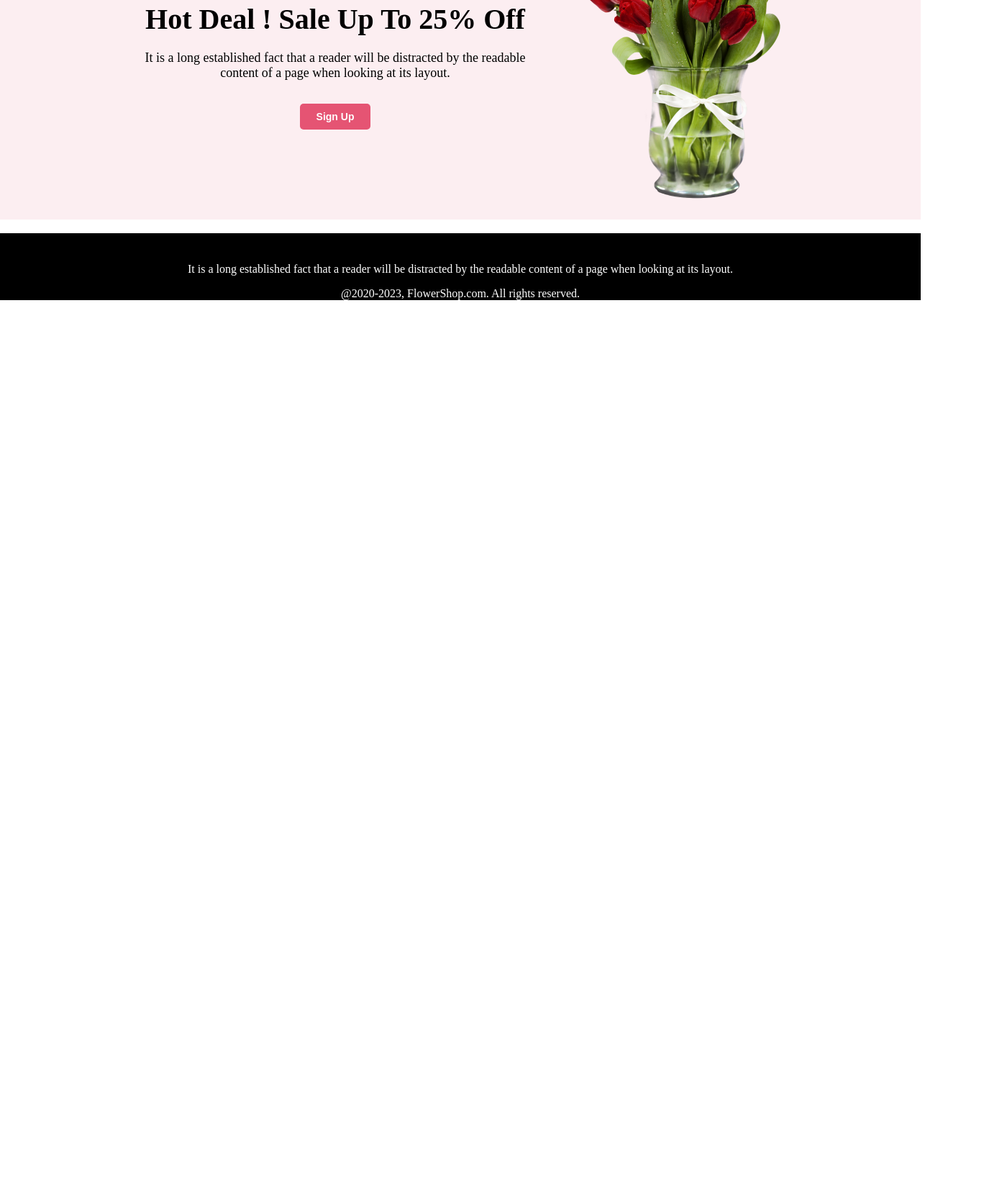
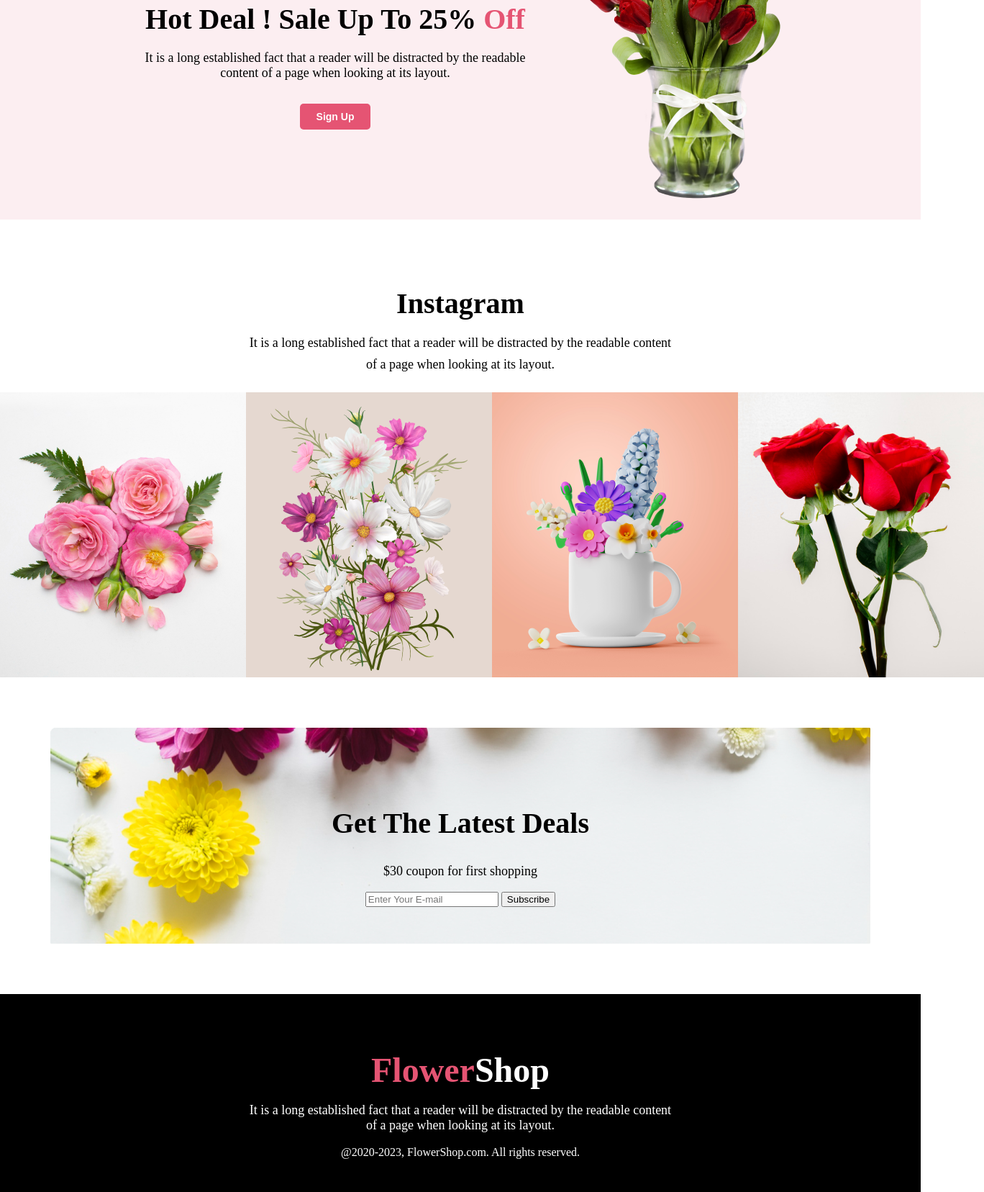
Before and after one commit to Shuvo123cse/programming-hero-1st-assignment, a plain HTML site: page index.html in a window 1280 px wide. Shown: the part 1603-3259 px from the top of the page at 72% size, 1368 px wide, since content can reach past the window. Before the commit the page ends 2036 px from the top, so only its background shows below. Drawn offline with Linux system fonts and the light colour scheme.

Commit message:
instagram and subscribe part done

```diff
--- a/assets/css/style.css
+++ b/assets/css/style.css
@@ -169,11 +169,53 @@ text-align: center;
     padding-right: 30px;
 }
 
+.instagram{
+    width:1140px
+    margin: 0 auto;
 
+}
 
+.instagram-heading{
+    text-align: center;
+}
+
+.instagram-photos{
+
+    display: flex;
+}
 
 /* main section style start end*/
 
+
+.suscribe-part{
+
+}
+.subscribe-content{
+    padding-top: 75px;
+}
+
+.subscribe{
+    width: 1140px;
+    height:300px;
+    margin: 0 auto;
+    text-align: center;
+    background-image: url("../images/flower13.png");
+    background-repeat: no-repeat;
+    margin-bottom: 70px;
+    border-radius: 2px;
+    margin-top:70px;
+
+
+}
+.subscribe-title{
+    font-weight: 700;
+    font-size:40px;
+}
+
+.subscribe-description{
+    font-weight: 400;
+    font-size:18px;
+}
 
 
 /* footer section style start*/
@@ -182,13 +224,35 @@ text-align: center;
     background-color: black;
 }
 
+.footer-shop-title{
+    color:white;
+    font-size: 48px;
+    font-weight: 700;
+
+}
+
 .footer .footer-description {
     color:white;
 }
-.footer .footer-content{
+.footer-content{
 
     margin: 0 auto;
     text-align: center;
+    padding-top: 30px;
+    padding-bottom: 30px;
+    width: 600px;
+}
+
+.footer-shop-title{
+    margin-bottom: 0;
+}
+
+.footer-description{
+    text-align: center;
+    font-size: 18px;
+}
+.slogan{
+    color:#E55473;
 }
 .copyright{
     color: white;
--- a/index.html
+++ b/index.html
@@ -38,7 +38,7 @@
 
         <div class="deal-content">
             <div class="deal-left">
-                <h2 class="deal-title">Hot Deal ! Sale Up To 25% Off</h2>
+                <h2 class="deal-title">Hot Deal ! Sale Up To 25% <span class="slogan">Off</span></h2>
                 <p class="deal-description">It is a long established fact that a reader will be distracted by the readable content of a page when looking at its layout.</p>
                 <button class="btn"> <a href="#">Sign Up</a></button>
             </div>
@@ -46,6 +46,36 @@
              <img src="assets/images/flower8.png" alt="flower vessel"/>
 
         </div>
+
+    </section>
+
+    <section class="instagram">
+        <div class="instagram-section">
+            <div class="instagram-heading">
+                <h2 class="featured-title">Instagram</h2>
+                <p class="featured-description">It is a long established fact that a reader will be distracted by the readable content of a page when looking at its layout.</p>
+            </div>
+            <div class="instagram-photos">
+                <img class="instagram-photos-1" src="assets/images/flower1.png"  alt="instagram banner"/>
+                <img class="instagram-photos-2" src="assets/images/flower10.png" alt="instagram banner"/>
+                <img class="instagram-photos-3" src="assets/images/flower11.png" alt="instagram banner"/>
+                <img class="instagram-photos-4" src="assets/images/flower12.png" alt="instagram banner"/>
+            </div>
+        </div>
+    </section>
+
+
+    <section class="subscribe part">
+        <div class="subscribe">
+            <div class="subscribe-content">
+                <h2 class="subscribe-title">Get The Latest Deals</h2>
+                <p class="subscribe-description">$30 coupon for first shopping</p>
+                <input type="e-mail" placeholder="Enter Your E-mail">
+                <button>Subscribe</button>
+            </div>
+
+        </div>
+
 
     </section>
 
```
